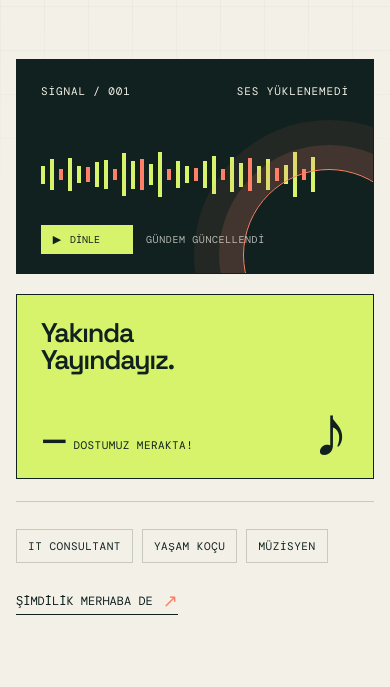
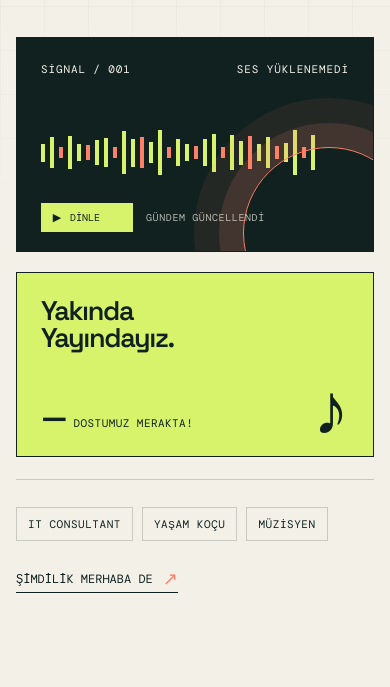
Before and after one commit to altugerbasi-official/altugerbasicomtr, a website: page index.html in a window 390 px wide. Shown: the part 346-1033 px from the top of the page. After the commit the page ends 1011 px from the top, so only its background shows below. Drawn offline with nearby package versions, Linux system fonts and the light colour scheme; no server answers.

Commit message:
Tighten hero top spacing

```diff
--- a/index.html
+++ b/index.html
@@ -58,7 +58,7 @@
     .header-status { display: flex; align-items: center; gap: 12px; color: #49605b; }
     .status-pulse { width: 7px; height: 7px; border-radius: 50%; background: #62b77e; box-shadow: 0 0 0 5px rgba(98,183,126,.17); }
 
-    main { min-height: calc(100vh - 83px); padding: clamp(38px, 5vw, 64px) 0 72px; }
+    main { min-height: calc(100vh - 83px); padding: clamp(18px, 2vw, 28px) 0 72px; }
     .hero { display: grid; grid-template-columns: minmax(0, 1.35fr) minmax(300px, .65fr); gap: clamp(48px, 8vw, 120px); align-items: end; }
     .eyebrow { margin: 0 0 24px; color: #536c65; font-family: var(--mono); font-size: 12px; letter-spacing: .1em; text-transform: uppercase; }
     h1 { max-width: 780px; margin: 0; font-size: clamp(62px, 10vw, 144px); line-height: .88; letter-spacing: -.075em; font-weight: 600; }
@@ -102,7 +102,7 @@
       .shell { width: min(100% - 32px, 540px); }
       header { padding: 20px 0; }
       .header-status { font-size: 10px; }
-      main { padding-top: 40px; }
+      main { padding-top: 18px; }
       .hero { display: block; }
       h1 { font-size: clamp(60px, 18vw, 102px); }
       .intro { margin-top: 36px; }
```
